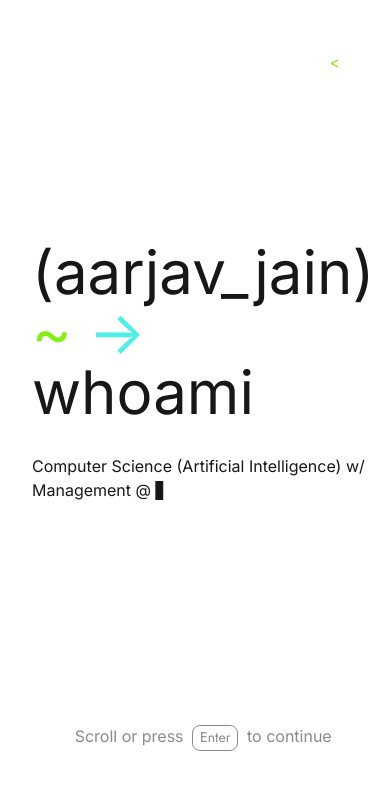
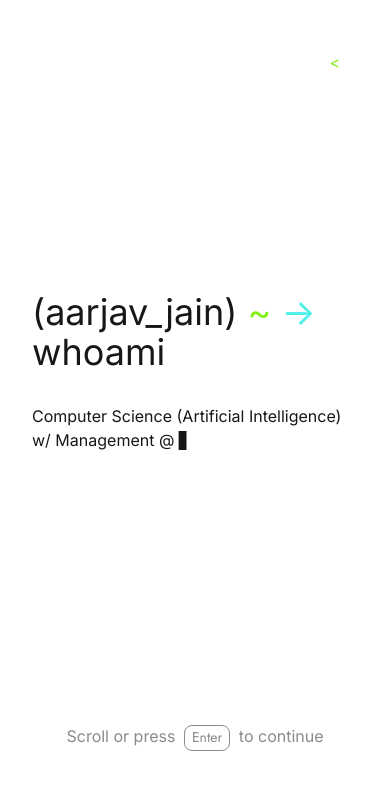
Before and after one commit to Aarjav0210/resume, a Next.js app: page / in a window 390 px wide. Shown: the top 790 px of the page. Built offline with nearby package versions, Linux system fonts and the light colour scheme.

Commit message:
Style terminal headers for phones

```diff
--- a/src/app/components/TerminalHeader.tsx
+++ b/src/app/components/TerminalHeader.tsx
@@ -9,23 +9,26 @@ interface TerminalHeaderProps {
         md: string;
         sm: string;
     };
+	className?: string;
 }
 
 export default function TerminalHeader(props: TerminalHeaderProps) {
-	const { username, text, textSize } = props;
+const { username, text, textSize, className } = props;
 
 	// Set default text sizes if not provided
-	const defaultTextSize = {
-		lg: 'text-6xl',
-		md: 'text-5xl',
-		sm: 'text-4xl',
-	};
+	// const defaultTextSize = {
+	// 	lg: 'text-6xl',
+	// 	md: 'text-5xl',
+	// 	sm: 'text-4xl',
+	// };
 
-	const appliedTextSize = textSize || defaultTextSize;
+	// const appliedTextSize = textSize || defaultTextSize;
 
 	return (
-		<h1 className={`${appliedTextSize.lg} ${appliedTextSize.md} ${appliedTextSize.sm} font-normal`}>
+		// <h1 className={`lg:${appliedTextSize.lg} md:${appliedTextSize.md} sm:${appliedTextSize.sm} font-normal`}>
+		<h1 className={`text-3xl md:text-5xl lg:text-6xl font-normal ${className}`}>
 			({username}) <span className="text-[#84EF12]">~</span> <span className="text-[#4CF0E8]">-&gt;</span>{" "}
+			<span className='md:hidden'><br/>  </span>
 			<Typewriter
 				text={text}
 				speed={100}
--- a/src/app/views/landing.tsx
+++ b/src/app/views/landing.tsx
@@ -28,7 +28,7 @@ export default function Landing({ currentSection, setCurrentSection }: { current
     <>
       <section id="landing" className="snap-start h-screen grid grid-rows-[20px_1fr_120px] gap-[32px]">
         <div className="flex flex-col row-start-2 gap-[32px] items-start justify-center p-8 sm:p-20 w-full">
-          <TerminalHeader username="aarjav_jain" text="whoami" />
+          <TerminalHeader username="aarjav_jain" text="whoami" className="text-4xl"/>
           <Typewriter
             text={"Computer Science (Artificial Intelligence) w/ Management @ King's College London"}
             speed={50}
```
